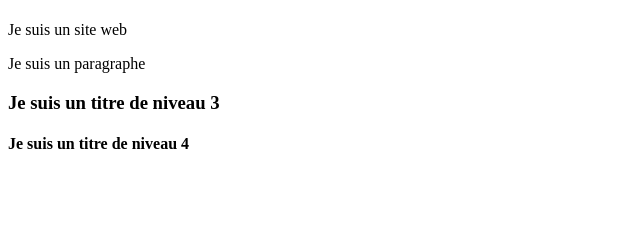
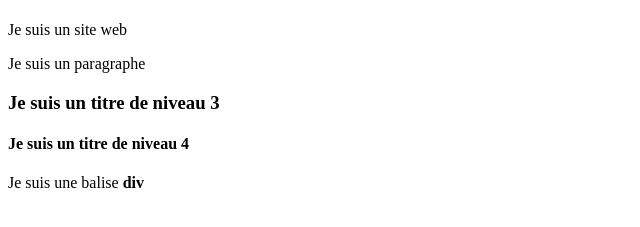
Before and after one commit to user20201901/demo-git, a plain HTML site: page index.html in a window 1280 px wide. Shown: the part 59-286 px from the top of the page, without its empty margins (0-640 px from the left). Drawn offline with Linux system fonts and the light colour scheme.

Commit message:
Ajout de balise div
Ajout

```diff
--- a/index.html
+++ b/index.html
@@ -11,5 +11,6 @@
     <p>Je suis un paragraphe</p>
     <h3>Je suis un titre de niveau 3</h3>
     <h4>Je suis un titre de niveau 4</h4>
+    <div>Je suis une balise <b>div</b></div>
 </body>
 </html>
```
